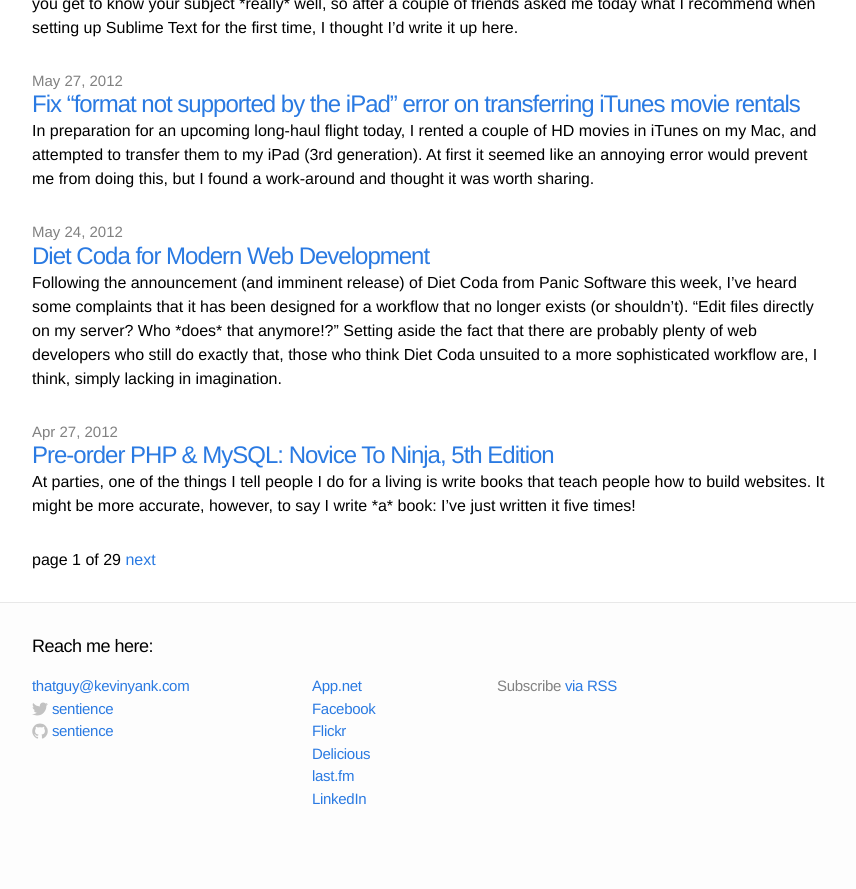
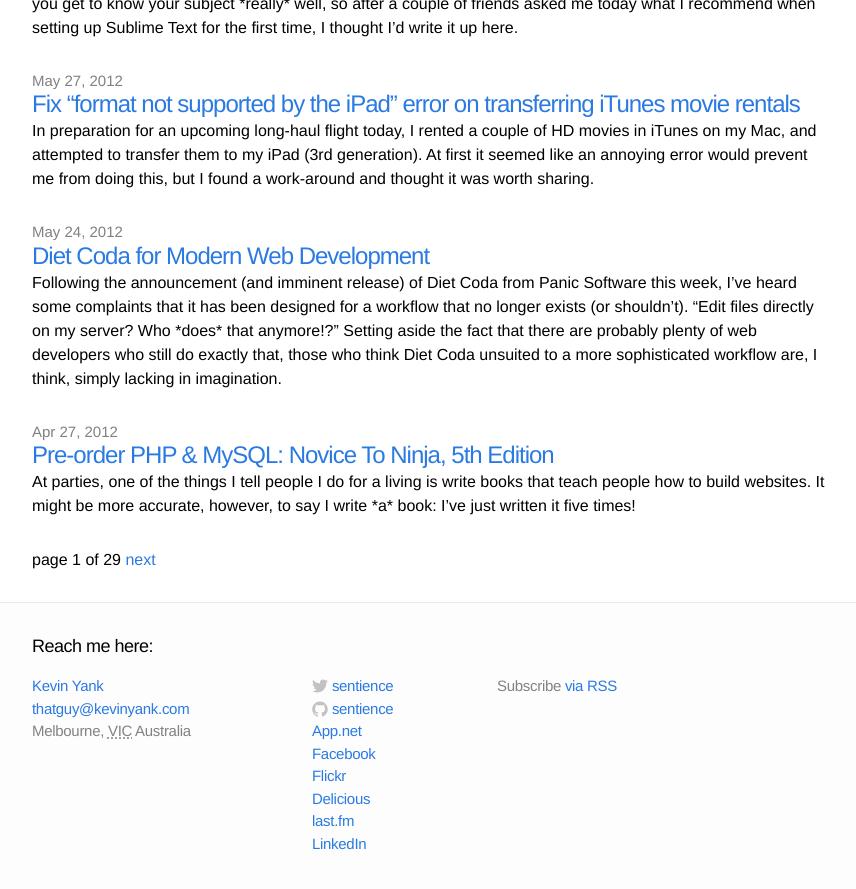
Before and after one commit to sentience/kevinyank.com, a Jekyll site: the page built from index.html, in a window 1280 px wide and 900 px high, scrolled down 3906 px. Shown: the top 889 px of the window, without its empty margins (208-1064 px from the left). Built offline with Jekyll 4.4.1, drawn with Linux system fonts in a browser that asks for light colours; Markdown is read by kramdown in place of the engine named in the settings; the list of posts is cut into pages by our own code; before the commit the page ends 4761 px from its top, so only the background shows below that.

Commit message:
Restructure footer to contain an h-card.

```diff
--- a/_includes/footer.html
+++ b/_includes/footer.html
@@ -5,8 +5,15 @@
     <h2 class="footer-heading">Reach me here:</h2>
 
     <div class="footer-col-1 column">
+      <ul id="hcard-Kevin-Nelson-Yank" class="h-card vcard">
+        <li><a class="url p-name fn n" href="http://kevinyank.com/"><span class="given-name">Kevin</span> <span class="family-name">Yank</span></a></li>
+        <li><a class="email" href="mailto:thatguy@kevinyank.com">thatguy@kevinyank.com</a></li>
+        <li class="adr"><span class="locality">Melbourne</span>, <abbr class="region" title="Victoria">VIC</abbr> <span class="country-name">Australia</span></li>
+      </ul>
+    </div>
+
+    <div class="footer-col-2 column">
       <ul>
-        <li><a href="mailto:thatguy@kevinyank.com">thatguy@kevinyank.com</a></li>
         <li>
           <a href="https://twitter.com/yourusername">
             <span class="icon twitter">
@@ -43,11 +50,6 @@
             <span class="username">sentience</span>
           </a>
         </li>
-      </ul>
-    </div>
-
-    <div class="footer-col-2 column">
-      <ul>
         <li><a href="https://app.net/sentience" rel="me">App.net</a></li>
         <li><a href="https://www.facebook.com/kevin.yank" rel="me">Facebook</a></li>
         <li><a href="https://www.flickr.com/photos/sentience" rel="me">Flickr</a></li>
```
